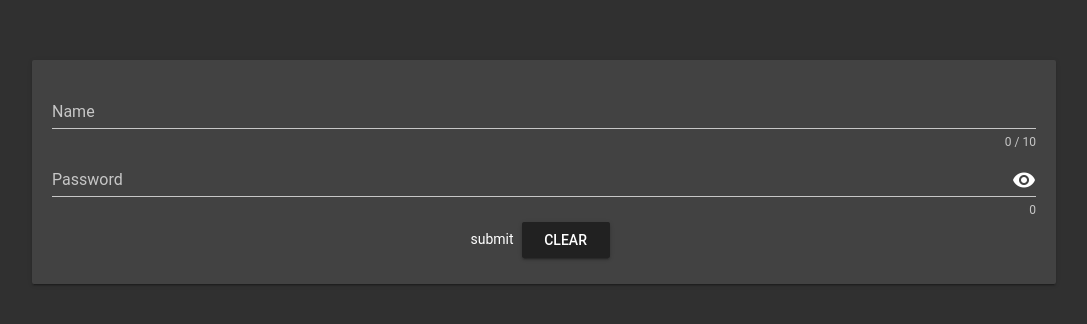
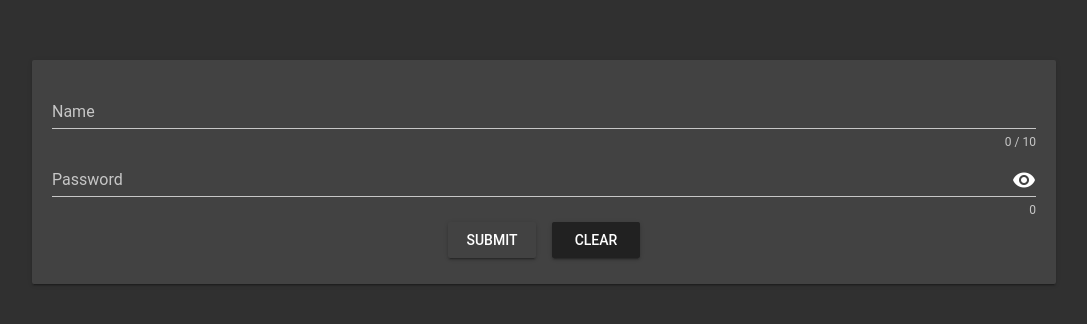
Before and after one commit to minsoon/vue-amin, a Vue app: page /#/login in a window 1280 px wide. Shown: the part 228-552 px from the top of the page, without its empty margins (96-1183 px from the left). Built offline with nearby package versions, Linux system fonts and the light colour scheme.

Commit message:
Login Submit BugFix

```diff
--- a/src/views/Login.vue
+++ b/src/views/Login.vue
@@ -22,18 +22,15 @@
           @click:append="pwShow = !pwShow"
         />
         <div class="submitBtn">
-          <!--<v-btn-->
-            <!--:disabled="!valid"-->
-            <!--name="submit"-->
-            <!--@click="submit"-->
-          <!--&gt;-->
-            <!--submit-->
-          <!--</v-btn>-->
           <button
+            type="button"
             @click="submit()"
+            class="v-btn"
             name="submit"
           >
-            submit
+            <div class="v-btn__content">
+              submit
+            </div>
           </button>
           <v-btn
             @click="clear"
@@ -41,8 +38,6 @@
           >
             clear
           </v-btn>
-        </div>
-        <div>
         </div>
       </v-form>
     </v-card>
@@ -79,7 +74,7 @@
             id: this.name,
             password: this.password
           }).then(function (data) {
-            $router.push('/main');
+            $router.push({ name: 'Main' });
           }, function () {
             alert('로그인 에러');
             /*
```
